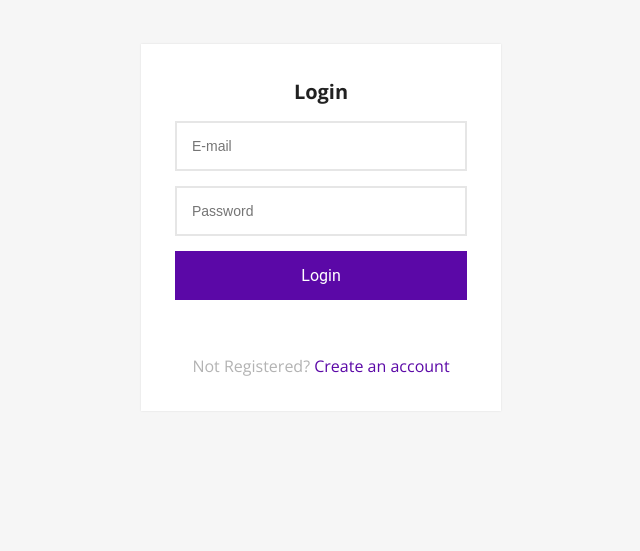
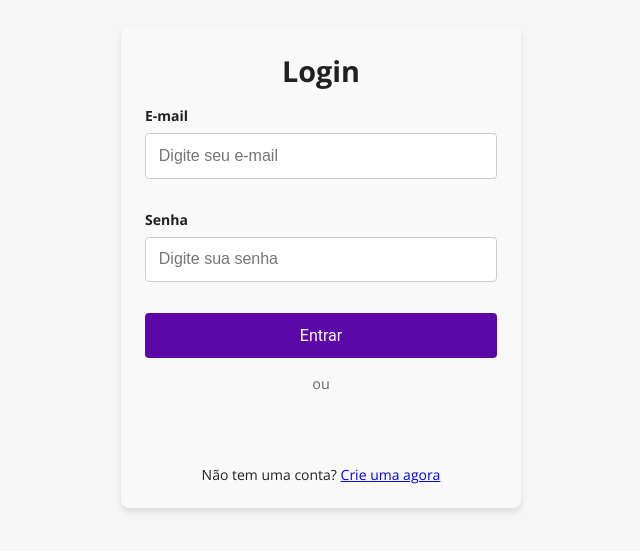
Before and after one commit to ccaioadriano/dashboard-fullstack, a React (Vite) app in the folder frontend/: page /login in a window 1280 px wide. Shown: the part 173-724 px from the top of the page, without its empty margins (319-959 px from the left). Built offline with nearby package versions, Linux system fonts and the light colour scheme; no server answers.

Commit message:
feat: restructure Dashboard and update views for better organization; add styles for Login and Signup

```diff
--- a/frontend/src/contexts/ContextProvider.jsx
+++ b/frontend/src/contexts/ContextProvider.jsx
@@ -1,3 +1,4 @@
+import { GoogleOAuthProvider } from "@react-oauth/google";
 import { createContext, useContext, useState } from "react";
 
 const StateContext = createContext({
@@ -28,6 +29,9 @@ export const ContextProvider = ({ children }) => {
   };
 
   return (
+    <GoogleOAuthProvider
+      clientId={`${import.meta.env.VITE_SOCIAL_LOGIN_CLIENT_ID}`}
+    >
       <StateContext.Provider
         value={{
           user,
@@ -40,6 +44,7 @@ export const ContextProvider = ({ children }) => {
       >
         {children}
       </StateContext.Provider>
+    </GoogleOAuthProvider>
   );
 };
 
--- a/frontend/src/index.css
+++ b/frontend/src/index.css
@@ -1,18 +1,28 @@
-@import url('https://fonts.googleapis.com/css2?family=Open+Sans:ital,wght@0,300;0,400;0,500;0,600;0,700;0,800;1,300;1,400;1,500;1,600;1,700;1,800&display=swap');
+@import url("https://fonts.googleapis.com/css2?family=Open+Sans:ital,wght@0,300;0,400;0,500;0,600;0,700;0,800;1,300;1,400;1,500;1,600;1,700;1,800&display=swap");
 
 * {
   box-sizing: border-box;
 }
-html, body, #root, #defaultLayout, #guestLayout {
+html,
+body,
+#root,
+#defaultLayout,
+#guestLayout {
   min-height: 100vh;
 }
 
-h1, h2, h3, h4, h5, h6, p {
+h1,
+h2,
+h3,
+h4,
+h5,
+h6,
+p {
   margin: 0;
 }
 
 body {
-    font-family: 'Open Sans', sans-serif;
+  font-family: "Open Sans", sans-serif;
   margin: 0;
   padding: 0;
   font-size: 14px;
@@ -46,7 +56,7 @@ input:focus {
   border: 0;
   text-decoration: none;
   padding: 15px;
-    color: #FFFFFF;
+  color: #ffffff;
   font-size: 16px;
   -webkit-transition: all 0.3 ease;
   transition: all 0.3 ease;
@@ -59,7 +69,7 @@ input:focus {
 
 .btn-add,
 .btn-edit,
-.btn-delete{
+.btn-delete {
   padding: 0.5rem 0.75rem;
   font-size: 14px;
   border-radius: 4px;
@@ -67,6 +77,7 @@ input:focus {
 .btn-add {
   background-color: #00a762;
 }
+
 .btn-delete {
   background-color: #b72424;
 }
@@ -78,6 +89,7 @@ input:focus {
   transition: all 0.3s;
   border-radius: 6px;
 }
+
 .btn-logout:hover {
   background-color: rgba(0, 0, 0, 0.1);
 }
@@ -144,9 +156,8 @@ table > tbody > tr > td {
   font-weight: bold;
 }
 
-
 .card {
-    background-color: #FFF;
+  background-color: #fff;
   border-radius: 0.5rem;
   box-shadow: 1px 1px 3px rgba(0, 0, 0, 0.1);
   padding: 1.25rem 1.5rem;
@@ -173,46 +184,6 @@ table > tbody > tr > td {
   border-radius: 0.5rem;
 }
 
-/* Login/Signup forms*/
-
-.login-signup-form {
-    height: 100vh;
-    display: flex;
-    justify-content: center;
-    align-items: center;
-}
-
-.login-signup-form .form {
-    width: 360px;
-    position: relative;
-    z-index: 1;
-    background: #FFFFFF;
-    max-width: 360px;
-    padding: 34px;
-    box-shadow: 0 0 2px 0 rgba(0, 0, 0, 0.1);
-}
-
-.login-signup-form .title {
-    font-size: 20px;
-    margin-bottom: 1rem;
-    text-align: center;
-}
-
-.login-signup-form .form .message {
-    margin: 15px 0 0;
-    color: #b3b3b3;
-    font-size: 16px;
-    text-align: center;
-}
-
-.login-signup-form .form .message a {
-    color: #5b08a7;
-    text-decoration: none;
-}
-
-/* Login/Signup form */
-
-
 #defaultLayout {
   display: flex;
 }
@@ -220,7 +191,7 @@ table > tbody > tr > td {
 #defaultLayout aside {
   width: 240px;
   background-color: #5b08a7;
-    padding: 1rem
+  padding: 1rem;
 }
 
 #defaultLayout aside > a {
--- a/frontend/src/views/Dashboard.jsx
+++ b/frontend/src/views/Dashboard/Dashboard.jsx
@@ -1,4 +1,4 @@
-import { useStateContext } from "../contexts/ContextProvider";
+
 
 function Dashboard() {
   return (
--- a/frontend/src/views/Login.jsx
+++ /dev/null
@@ -1,82 +0,0 @@
-import React, { useRef, useState } from "react";
-import { Link } from "react-router-dom";
-import { useStateContext } from "../contexts/ContextProvider";
-import axiosClient from "../axios-client";
-import { GoogleOAuthProvider, GoogleLogin } from "@react-oauth/google";
-const Login = () => {
-  const emailRef = useRef("");
-  const passwordRef = useRef("");
-  const { setUser, setToken } = useStateContext();
-  const [error, setError] = useState(null);
-
-  const onSubmit = async (event) => {
-    event.preventDefault();
-    const payload = {
-      email: emailRef.current.value,
-      password: passwordRef.current.value,
-    };
-    try {
-      const { data } = await axiosClient.post("/login", payload);
-      setToken(data.token);
-      setUser(data.user);
-    } catch (error) {
-      const response = error.response;
-      if (response && response.status === 401) {
-        setError(response.data.message);
-      }
-    }
-  };
-
-  const handleLoginSuccess = async (response) => {
-    const { credential } = response;
-    // Enviar o token para o backend Laravel
-    try {
-      const data = await axiosClient.post("/social-login", {
-        token: credential,
-      });
-      return data;
-    } catch (error) {
-      setError("Erro ao autenticar com google");
-      console.error("Erro ao autenticar no Laravel:", error);
-    }
-  };
-
-  return (
-    <form onSubmit={onSubmit}>
-      <h1 className="title">Login</h1>
-      {error && (
-        <div className="alert">
-          <p>{error}</p>
-        </div>
-      )}
-      <input type="email" ref={emailRef} id="email" placeholder="E-mail" />
-      <input
-        type="password"
-        ref={passwordRef}
-        id="password"
-        placeholder="Password"
-      />
-      <button type="submit" className="btn btn-block">
-        Login
-      </button>
-
-      <GoogleOAuthProvider clientId={`${import.meta.env.VITE_SOCIAL_LOGIN_CLIENT_ID}`}>
-        <GoogleLogin
-          onSuccess={(response) => {
-            handleLoginSuccess(response).then(({ data }) => {
-              setToken(data.token);
-              setUser(data.user);
-            });
-          }}
-          onError={() => setError("Erro ao autenticar com google")}
-        />
-      </GoogleOAuthProvider>
-
-      <p className="message">
-        Not Registered? <Link to={"/signup"}>Create an account</Link>
-      </p>
-    </form>
-  );
-};
-
-export default Login;
--- /dev/null
+++ b/frontend/src/views/Login/Login.jsx
@@ -0,0 +1,114 @@
+import React, { useRef, useState } from "react";
+import { Link } from "react-router-dom";
+import { useStateContext } from "../../contexts/ContextProvider";
+import axiosClient from "../../axios-client";
+import { GoogleOAuthProvider, GoogleLogin } from "@react-oauth/google";
+import "./style-login.css";
+
+const MyCustomButton = ({ onClick, children }) => {
+  return (
+    <button onClick={onClick} className="btn btn-google">
+      {children}
+    </button>
+  );
+};
+
+const Login = () => {
+  const emailRef = useRef("");
+  const passwordRef = useRef("");
+  const { setUser, setToken } = useStateContext();
+  const [error, setError] = useState(null);
+
+  const onSubmit = async (event) => {
+    event.preventDefault();
+    const payload = {
+      email: emailRef.current.value,
+      password: passwordRef.current.value,
+    };
+    try {
+      const { data } = await axiosClient.post("/login", payload);
+      setToken(data.token);
+      setUser(data.user);
+    } catch (error) {
+      const response = error.response;
+      if (response && response.status === 401) {
+        setError(response.data.message);
+      }
+    }
+  };
+
+  const handleLoginSocialLogin = async (response) => {
+    const { credential } = response;
+    try {
+      const data = await axiosClient.post("/social-login", {
+        token: credential,
+      });
+      setToken(data.data.token);
+      setUser(data.data.user);
+    } catch (error) {
+      setError("Erro ao autenticar com Google");
+      console.error("Erro ao autenticar no Laravel:", error);
+    }
+  };
+
+  return (
+    <GoogleOAuthProvider
+      clientId={`${import.meta.env.VITE_SOCIAL_LOGIN_CLIENT_ID}`}
+    >
+      <form onSubmit={onSubmit} className="form-container">
+        <h1 className="form-title">Login</h1>
+        {error && (
+          <div className="alert alert-error">
+            <p>{error}</p>
+          </div>
+        )}
+        <div className="form-group">
+          <label htmlFor="email" className="form-label">
+            E-mail
+          </label>
+          <input
+            type="email"
+            ref={emailRef}
+            id="email"
+            placeholder="Digite seu e-mail"
+            className="form-input"
+            required
+          />
+        </div>
+        <div className="form-group">
+          <label htmlFor="password" className="form-label">
+            Senha
+          </label>
+          <input
+            type="password"
+            ref={passwordRef}
+            id="password"
+            placeholder="Digite sua senha"
+            className="form-input"
+            required
+          />
+        </div>
+        <button type="submit" className="btn btn-primary btn-block">
+          Entrar
+        </button>
+
+        <div className="divider">ou</div>
+
+        <div className="btn-social">
+          <GoogleLogin
+            width={350}
+            shape="rectangular"
+            onSuccess={handleLoginSocialLogin}
+            onError={() => setError("Erro ao autenticar com Google")}
+          />
+        </div>
+
+        <p className="form-message">
+          Não tem uma conta? <Link to={"/signup"}>Crie uma agora</Link>
+        </p>
+      </form>
+    </GoogleOAuthProvider>
+  );
+};
+
+export default Login;
--- /dev/null
+++ b/frontend/src/views/Login/style-login.css
@@ -0,0 +1,75 @@
+.form-container {
+  max-width: 400px;
+  margin: 200px auto;
+  padding: 1.5rem;
+  background: #f9f9f9;
+  border-radius: 8px;
+  box-shadow: 0 4px 6px rgba(0, 0, 0, 0.1);
+}
+
+.form-title {
+  text-align: center;
+  font-size: 1.8rem;
+  margin-bottom: 1rem;
+}
+
+.form-group {
+  margin-bottom: 1rem;
+}
+
+.form-label {
+  display: block;
+  margin-bottom: 0.5rem;
+  font-weight: bold;
+}
+
+.form-input {
+  width: 100%;
+  padding: 0.8rem;
+  font-size: 1rem;
+  border: 1px solid #ccc;
+  border-radius: 4px;
+}
+
+.btn-primary {
+  background-color: #5b08a7;
+  color: white;
+  padding: 0.8rem;
+  font-size: 1rem;
+  border: none;
+  border-radius: 4px;
+  cursor: pointer;
+  transition: background-color 0.3s;
+}
+
+.btn-primary:hover {
+  background-color: #500794;
+}
+
+.divider {
+  text-align: center;
+  margin: 1rem 0;
+  font-size: 0.9rem;
+  color: #666;
+}
+
+.alert-error {
+  background: #f8d7da;
+  color: #721c24;
+  padding: 0.8rem;
+  border: 1px solid #f5c6cb;
+  border-radius: 4px;
+  margin-bottom: 1rem;
+}
+
+.form-message {
+  text-align: center;
+  margin-top: 1rem;
+}
+
+.btn-social {
+  display: flex;
+  flex: 1;
+  justify-content: center;
+  align-items: center;
+}
--- a/frontend/src/views/Signup.jsx
+++ b/frontend/src/views/Signup/Signup.jsx
@@ -1,7 +1,7 @@
 import { useRef, useState } from "react";
 import { Link } from "react-router-dom";
-import axiosClient from "../axios-client";
-import { useStateContext } from "../contexts/ContextProvider";
+import axiosClient from "../../axios-client";
+import { useStateContext } from "../../contexts/ContextProvider";
 
 function Signup() {
   const fullNameRef = useRef("");
--- a/frontend/src/views/UserForm.jsx
+++ b/frontend/src/views/Users/UserForm.jsx
@@ -1,7 +1,7 @@
 import { useEffect, useRef, useState } from "react";
 import { useNavigate, useParams } from "react-router-dom";
-import axiosClient from "../axios-client";
-import { useStateContext } from "../contexts/ContextProvider";
+import axiosClient from "../../axios-client";
+import { useStateContext } from "../../contexts/ContextProvider";
 
 function UserForm() {
   const [user, setUser] = useState({
--- a/frontend/src/views/Users.jsx
+++ b/frontend/src/views/Users/Users.jsx
@@ -1,8 +1,8 @@
 import { useEffect, useState } from "react";
 
-import axiosClient from "../axios-client";
+import axiosClient from "../../axios-client";
 import { Link } from "react-router-dom";
-import { useStateContext } from "../contexts/ContextProvider";
+import { useStateContext } from "../../contexts/ContextProvider";
 
 function Users() {
   const [users, setUsers] = useState([]);
```
Also changed, not shown: frontend/src/routes.jsx (+5 -5 lines). Lines whose indentation alone changed are shown as unchanged.
